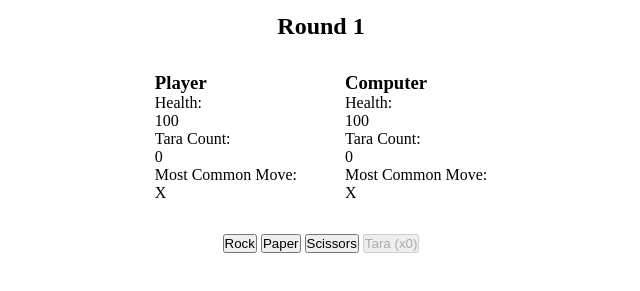
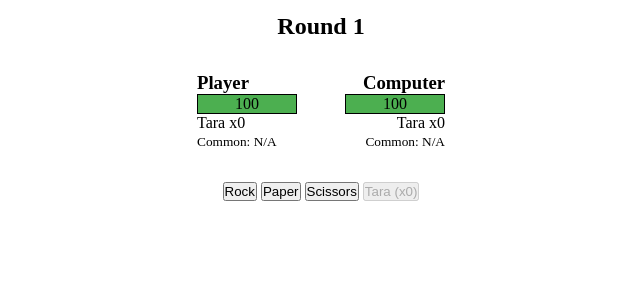
Before and after one commit to taratimmerman/rock-paper-scissors-tara, a website with bundled scripts: page public/index.html in a window 1280 px wide. Both pictures are taken after a click on the button "Start Match". Shown: the part 225-516 px from the top of the page, without its empty margins (319-959 px from the left). Built offline with nearby package versions, Linux system fonts and the light colour scheme.

Commit message:
RPST-29 implement health bar

```diff
--- a/public/index.html
+++ b/public/index.html
@@ -42,35 +42,29 @@
         <!-- Player Stats -->
         <section id="player-stats" class="stats">
           <h3>Player</h3>
-          <div class="stat">
-            <label for="player-health">Health:</label>
-            <div id="player-health" class="health-bar">100</div>
+          <div class="bar-wrapper">
+            <div class="bar" id="player-health">
+              <span class="bar-text" id="player-health-text"></span>
+            </div>
           </div>
-          <div class="stat">
-            <label for="player-tara">Tara Count:</label>
-            <div id="player-tara">0</div>
-          </div>
-          <div class="stat">
-            <label for="player-most-common-move">Most Common Move:</label>
-            <div id="player-most-common-move">–</div>
-          </div>
+          <p>Tara x<span id="player-tara">0</span></p>
+          <p>
+            <small>Common: <span id="player-most-common-move">–</span></small>
+          </p>
         </section>
 
         <!-- Computer Stats -->
         <section id="computer-stats" class="stats">
           <h3>Computer</h3>
-          <div class="stat">
-            <label for="computer-health">Health:</label>
-            <div id="computer-health" class="health-bar">100</div>
+          <div class="bar-wrapper">
+            <div class="bar" id="computer-health">
+              <span class="bar-text" id="computer-health-text"></span>
+            </div>
           </div>
-          <div class="stat">
-            <label for="computer-tara">Tara Count:</label>
-            <div id="computer-tara">0</div>
-          </div>
-          <div class="stat">
-            <label for="computer-most-common-move">Most Common Move:</label>
-            <div id="computer-most-common-move">–</div>
-          </div>
+          <p>Tara x<span id="computer-tara">0</span></p>
+          <p>
+            <small>Common: <span id="computer-most-common-move">–</span></small>
+          </p>
         </section>
       </section>
 
--- a/public/style.css
+++ b/public/style.css
@@ -37,7 +37,56 @@ header,
   padding: 1rem;
 }
 
+#computer-stats {
+  text-align: right;
+}
+
 /* Utility class to hide elements */
 .hidden {
   display: none !important;
 }
+
+/* Health Bar */
+.bar-wrapper {
+  position: relative;
+  width: 100px;
+  height: 20px;
+  overflow: hidden;
+  border: 1px solid black;
+}
+
+.bar {
+  position: relative;
+  height: 100%;
+  transition: width 0.3s ease;
+  background-color: green; /* updated by class like .full/.half/.zero */
+  display: block;
+  overflow: hidden;
+}
+
+.bar-text {
+  position: absolute;
+  top: 50%;
+  left: 50%;
+  transform: translate(-50%, -50%);
+  /* font-size: 12px; */
+  /* color: white; */
+  pointer-events: none;
+  white-space: nowrap;
+}
+
+/* Health states */
+.bar.full {
+  width: 100%;
+  background-color: #4caf50;
+}
+
+.bar.half {
+  width: 50%;
+  background-color: #ff9800;
+}
+
+.bar.zero {
+  width: 5%;
+  background-color: #f44336;
+}
--- a/src/controller/controller.ts
+++ b/src/controller/controller.ts
@@ -34,10 +34,12 @@ export class Controller {
   }
 
   private updateHealthView(): void {
-    this.view.updateHealth(
-      this.model.getHealth(PARTICIPANTS.PLAYER),
-      this.model.getHealth(PARTICIPANTS.COMPUTER)
-    );
+    const playerHealth = this.model.getHealth(PARTICIPANTS.PLAYER);
+    const computerHealth = this.model.getHealth(PARTICIPANTS.COMPUTER);
+
+    this.view.updateHealth(playerHealth, computerHealth);
+    this.view.updateHealthBar(PARTICIPANTS.PLAYER, playerHealth);
+    this.view.updateHealthBar(PARTICIPANTS.COMPUTER, computerHealth);
   }
 
   private updateTaraButtonView(): void {
--- a/src/model/model.ts
+++ b/src/model/model.ts
@@ -1,5 +1,6 @@
 import {
   GameState,
+  Health,
   Match,
   Move,
   MoveCount,
@@ -16,6 +17,7 @@ import {
   MOVE_DATA_MAP,
   PARTICIPANTS,
   STANDARD_MOVE_NAMES,
+  VALID_HEALTH,
 } from "../utils/dataUtils";
 import { IGameStorage } from "../storage/gameStorage";
 import { LocalStorageGameStorage } from "../storage/localStorageGameStorage";
@@ -589,12 +591,14 @@ export class Model {
     return HEALTH_KEYS[participant];
   }
 
-  getHealth(participant: Participant): number | null {
+  getHealth(participant: Participant): Health {
     const match = this.state.currentMatch;
     if (!match) return null;
 
     const key = this.getHealthKey(participant);
-    return match[key];
+    const value = match[key];
+
+    return VALID_HEALTH.includes(value as Health) ? (value as Health) : null;
   }
 
   private decrementHealth(participant: Participant): boolean {
--- a/src/utils/dataObjectUtils.ts
+++ b/src/utils/dataObjectUtils.ts
@@ -1,9 +1,11 @@
-import { HEALTH_KEYS, MOVES, PARTICIPANTS } from "./dataUtils";
+import { MOVES, PARTICIPANTS, VALID_HEALTH } from "./dataUtils";
 
 export type Move = (typeof MOVES)[keyof typeof MOVES];
 export type StandardMove = Exclude<Move, "tara">;
 
 export type Participant = (typeof PARTICIPANTS)[keyof typeof PARTICIPANTS];
+
+export type Health = (typeof VALID_HEALTH)[number];
 
 export type MoveData = {
   name: Move;
--- a/src/utils/dataUtils.ts
+++ b/src/utils/dataUtils.ts
@@ -5,6 +5,7 @@ export const PARTICIPANTS = {
   COMPUTER: "computer",
 } as const;
 
+export const VALID_HEALTH = [0, 50, 100, null] as const;
 export const INITIAL_ROUND_NUMBER = 1;
 export const INITIAL_HEALTH = 100;
 export const DAMAGE_PER_LOSS = 50;
--- a/src/view.ts
+++ b/src/view.ts
@@ -1,12 +1,17 @@
-import { Move, Participant, StandardMove } from "./utils/dataObjectUtils";
+import {
+  Health,
+  Move,
+  Participant,
+  StandardMove,
+} from "./utils/dataObjectUtils";
 import { MOVES } from "./utils/dataUtils";
 
 export class View {
   private messageEl = document.getElementById("message");
   private playerScoreEl = document.getElementById("player-score");
   private computerScoreEl = document.getElementById("computer-score");
-  private playerHealthEl = document.getElementById("player-health");
-  private computerHealthEl = document.getElementById("computer-health");
+  private playerHealthEl = document.getElementById("player-health-text");
+  private computerHealthEl = document.getElementById("computer-health-text");
   private playerMostCommonMoveEl = document.getElementById(
     "player-most-common-move"
   );
@@ -150,10 +155,10 @@ export class View {
     computer: StandardMove | null
   ): void {
     if (this.playerMostCommonMoveEl) {
-      this.playerMostCommonMoveEl.textContent = player ?? "X";
+      this.playerMostCommonMoveEl.textContent = player ?? "N/A";
     }
     if (this.computerMostCommonMoveEl) {
-      this.computerMostCommonMoveEl.textContent = computer ?? "X";
+      this.computerMostCommonMoveEl.textContent = computer ?? "N/A";
     }
   }
 
@@ -170,4 +175,26 @@ export class View {
       this.computerHealthEl.textContent = (computerHealth ?? 0).toString();
     }
   }
+
+  updateHealthBar(participant: Participant, health: Health): void {
+    const barId = `${participant}-health`;
+    const bar = document.getElementById(barId);
+    if (!bar) return;
+
+    // Reset classes but keep the base 'bar'
+    bar.className = "bar";
+
+    switch (health) {
+      case 100:
+        bar.classList.add("full");
+        break;
+      case 50:
+        bar.classList.add("half");
+        break;
+      case 0:
+      case null:
+        bar.classList.add("zero");
+        break;
+    }
+  }
 }
```
Also changed, not shown: src/controller/controller.test.ts (+1 -0 lines).
